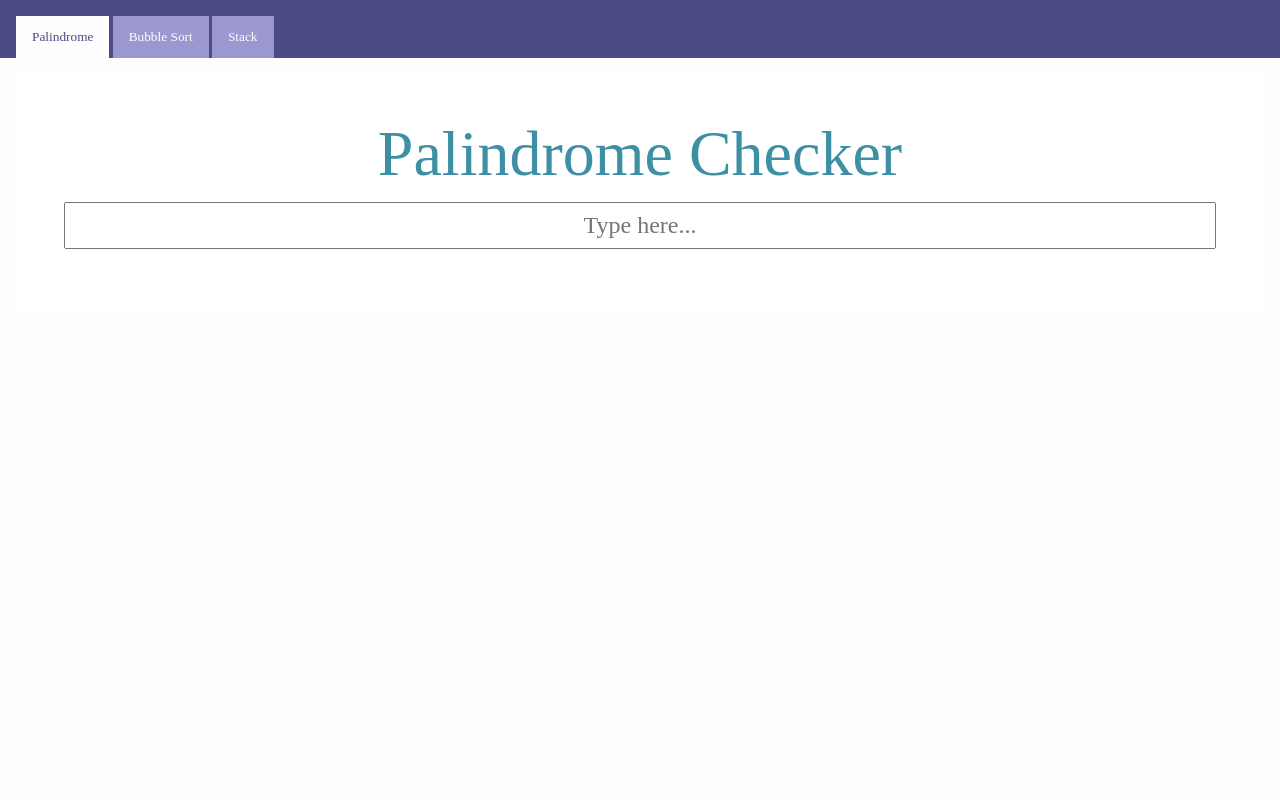
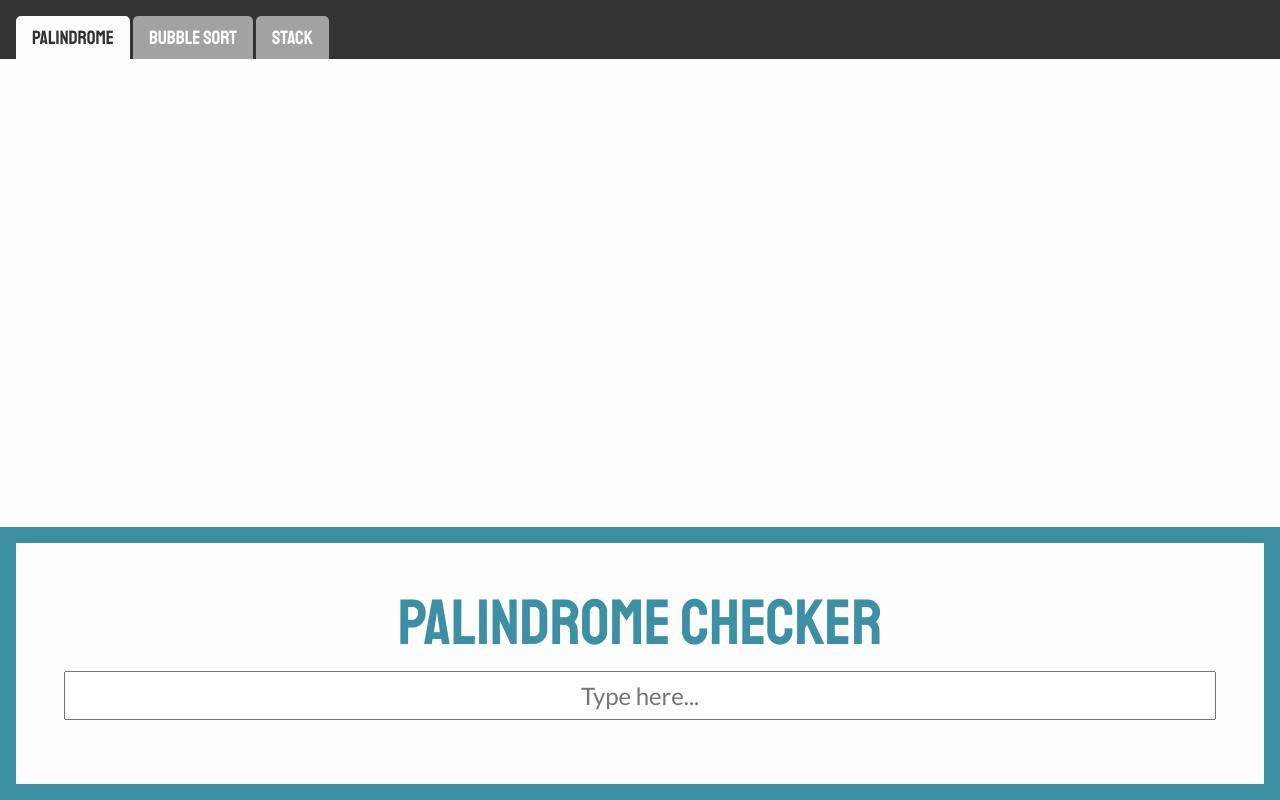
Before and after one commit to tdora28/datastructures, a React (Vite) app: page / in a window 1280 px wide. Built offline with nearby package versions, Linux system fonts and the light colour scheme.

Commit message:
Add small CSS changes and Google Fonts

```diff
--- a/index.html
+++ b/index.html
@@ -5,6 +5,10 @@
     <meta name="viewport" content="width=device-width, initial-scale=1.0" />
     <link rel="icon" type="image/png" href="/favicon.png" />
     <title>Datastructures</title>
+    <!-- Google Fonts -->
+    <link rel="preconnect" href="https://fonts.googleapis.com" />
+    <link rel="preconnect" href="https://fonts.gstatic.com" crossorigin />
+    <link href="https://fonts.googleapis.com/css2?family=Lato&family=Staatliches&display=swap" rel="stylesheet" />
   </head>
   <body>
     <div id="root"></div>
--- a/src/App.jsx
+++ b/src/App.jsx
@@ -46,7 +46,6 @@ function App() {
       case 'Stack':
         return <Stack />;
         break;
-
       default:
         break;
     }
--- a/src/apps/Palindrome.jsx
+++ b/src/apps/Palindrome.jsx
@@ -24,13 +24,11 @@ function Palindrome() {
   };
 
   return (
-    <>
-      <main className="palindrome-main">
-        <h1 className="palindrome-title">Palindrome Checker</h1>
-        <input className="palindrome-input" type="text" id="userInput" value={userInput} placeholder="Type here..." onChange={(e) => setUserInput(e.target.value)} />
-        <div className="palindrome-result">{checkPalindrome(userInput)}</div>
-      </main>
-    </>
+    <main className="palindrome-main">
+      <h1 className="palindrome-title">Palindrome Checker</h1>
+      <input className="palindrome-input" type="text" id="userInput" value={userInput} placeholder="Type here..." onChange={(e) => setUserInput(e.target.value)} />
+      <div className="palindrome-result">{checkPalindrome(userInput)}</div>
+    </main>
   );
 }
 
--- a/src/index.css
+++ b/src/index.css
@@ -1,6 +1,9 @@
 :root {
-  --clr-dark: #4d4a88;
-  --clr-inactive: #9b98cf;
+  --font-base: 'Lato', sans-serif;
+  --font-display: 'Staatliches', sans-serif;
+
+  --clr-dark: #333;
+  --clr-inactive: #a2a2a2;
   --clr-light: #fdfdfd;
 }
 
@@ -10,8 +13,20 @@
   box-sizing: border-box;
 }
 
+#root {
+  min-height: 100vh;
+  display: flex;
+  flex-direction: column;
+  justify-content: space-between;
+}
+
 body {
   background: var(--clr-light);
+  font-family: var(--font-base);
+}
+
+h1 {
+  font-family: var(--font-display);
 }
 
 button {
@@ -37,9 +52,13 @@ nav ul li {
   list-style-type: none;
 }
 nav ul li button {
-  padding: 0.8rem 1rem;
+  padding: 0.6rem 1rem;
   background: var(--clr-inactive);
   border: none;
+  border-top-left-radius: 5px;
+  border-top-right-radius: 5px;
+  font-family: var(--font-display);
+  font-size: 1.2rem;
   color: var(--clr-light);
   cursor: pointer;
 }
@@ -61,9 +80,9 @@ nav ul li button.active:hover {
   flex-direction: column;
   align-items: center;
   gap: 1rem;
-  margin: 1rem;
   padding: 3rem;
-  background: #fff;
+  border: 1rem solid #3d90a4;
+  background: var(--clr-light);
 }
 
 .palindrome-input {
```
